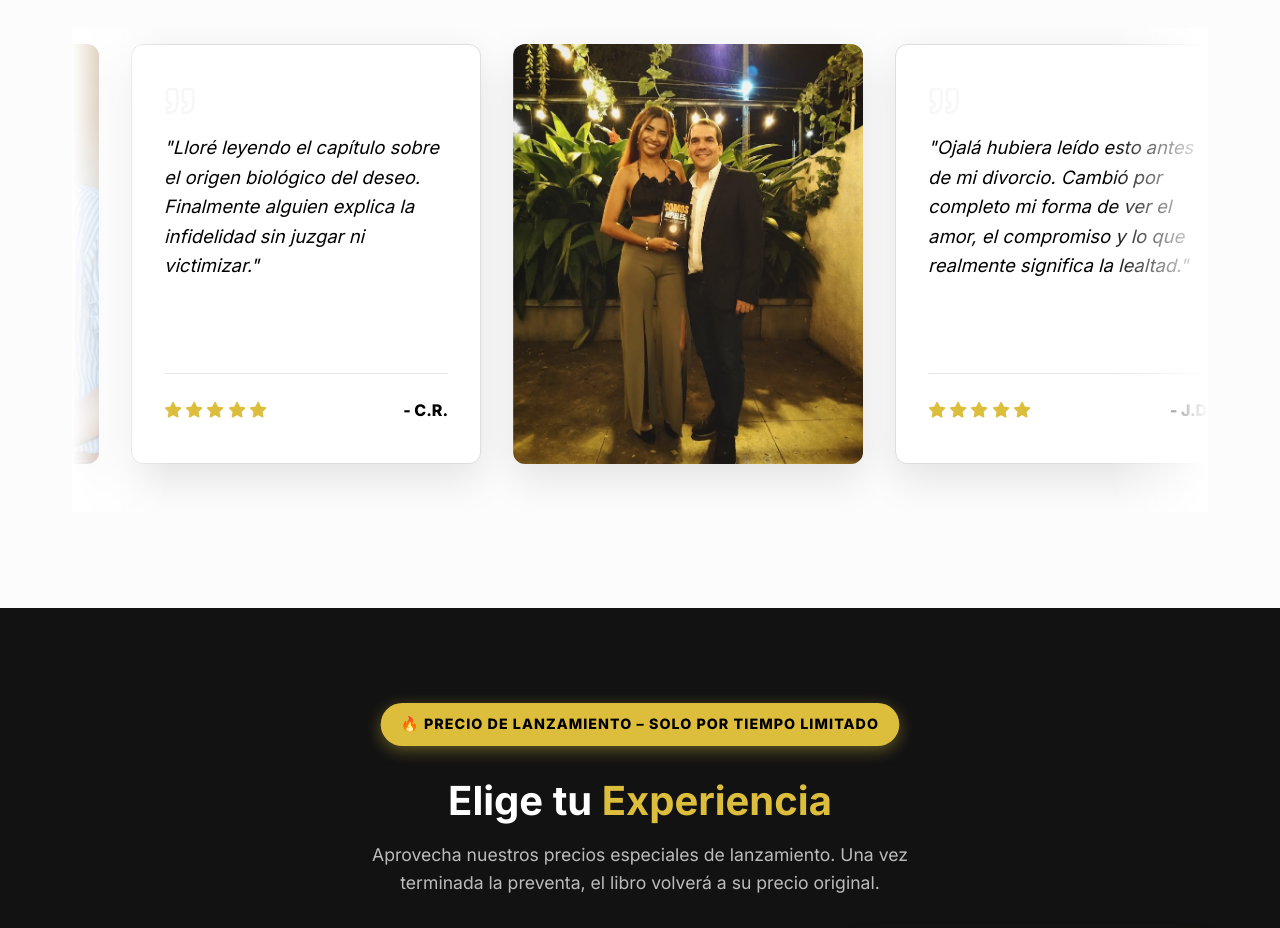
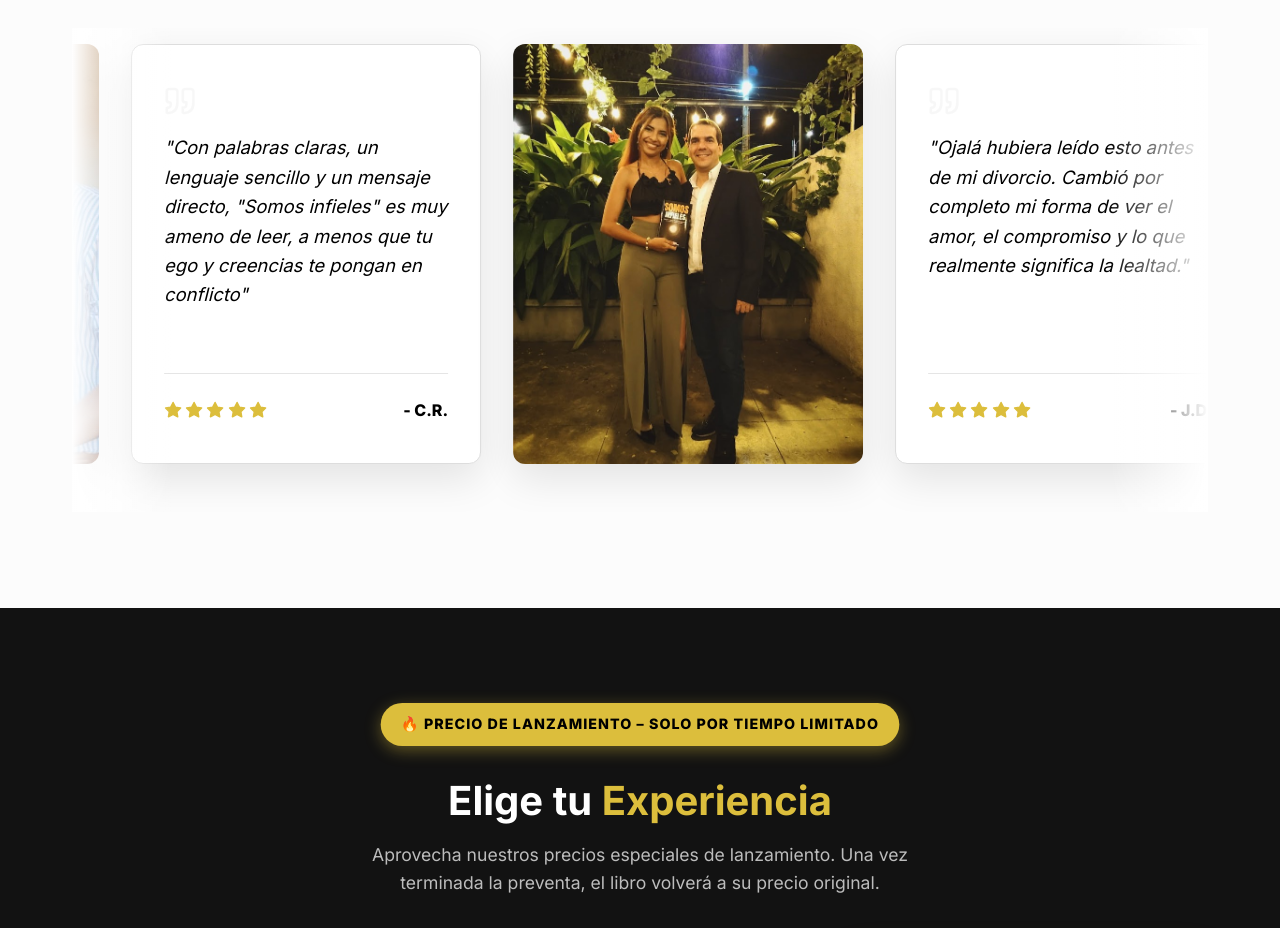
Before and after one commit to Contacto-Autenticos/somos-infieles, a React (Vite) app: page / in a window 1280 px wide. Shown: the part 5660-6588 px from the top of the page. Built offline with nearby package versions, Linux system fonts and the light colour scheme; grey boxes are pictures that could not be loaded.

Commit message:
Update second testimonial text

```diff
--- a/src/components/Testimonials.jsx
+++ b/src/components/Testimonials.jsx
@@ -29,7 +29,7 @@ const Testimonials = () => {
     {
       type: 'text',
       initials: "C.R.",
-      text: "Lloré leyendo el capítulo sobre el origen biológico del deseo. Finalmente alguien explica la infidelidad sin juzgar ni victimizar."
+      text: "Con palabras claras, un lenguaje sencillo y un mensaje directo, \"Somos infieles\" es muy ameno de leer, a menos que tu ego y creencias te pongan en conflicto"
     },
     {
       type: 'image',
```
